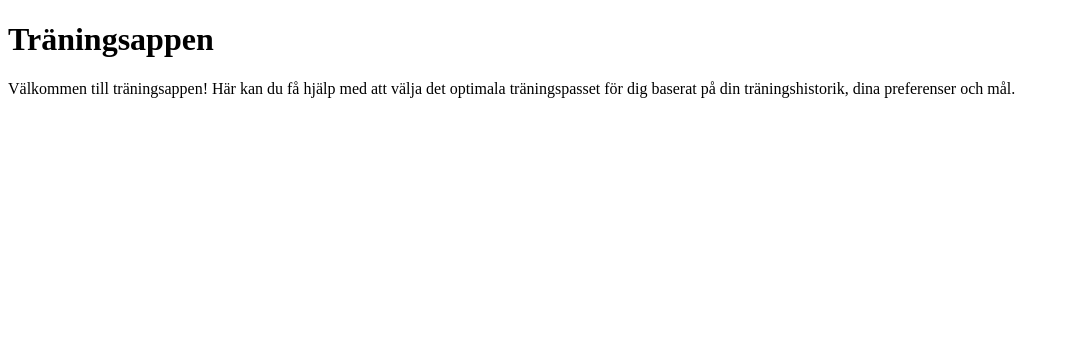
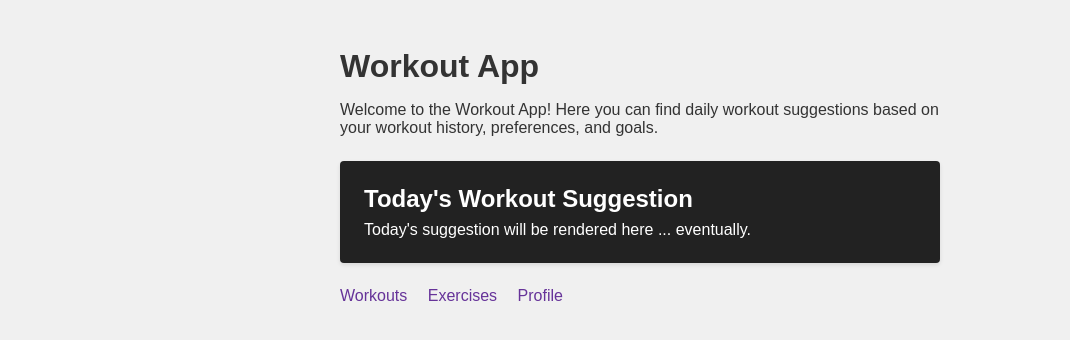
Before and after one commit to niloscar/FSU25D-devops-kunskapskontroll-2, a website built with Vite: page index.html in a window 1280 px wide. Shown: the whole page, without its empty margins (0-1070 px from the left). Built offline with nearby package versions, Linux system fonts and the light colour scheme.

Commit message:
Adjusted file structure and added some placeholders and primitive styling.

```diff
--- /dev/null
+++ b/css/style.css
@@ -0,0 +1,61 @@
+:root {
+    --page-max-width: 600px;
+
+    --page-background: #f0f0f0;
+    --primary-color: rebeccapurple;
+    --text-color: #333;
+
+    --spacing-small: 8px;
+    --spacing-medium: 16px;
+    --spacing-large: 24px;
+
+    --border-radius: 4px;
+}
+
+*, *::before, *::after {
+    box-sizing: border-box;
+}
+
+body {
+    min-height: 100vh;
+    display: flex;
+    flex-direction: column;
+    align-items: center;
+    margin: 0;
+    padding: var(--spacing-large);
+    padding-top: calc(var(--spacing-large) * 2);
+    font-family: Arial, sans-serif;
+    background-color: var(--page-background);
+    color: var(--text-color);
+}
+
+#app {
+    width: 100%;
+    max-width: var(--page-max-width);
+}
+
+#suggestion-container {
+    background-color: #222;
+    color: #fff;
+    padding: var(--spacing-large);
+    border-radius: var(--border-radius);
+    box-shadow: 0 2px 4px rgba(0, 0, 0, 0.1);
+    margin: var(--spacing-large) 0;
+}
+
+h1 {
+    color: var(--text-color);
+    margin: 0;
+    margin-bottom: var(--spacing-medium);
+}
+
+h2 {
+    margin-top: 0;
+    margin-bottom: var(--spacing-small);
+}
+
+a {
+    color: var(--primary-color);
+    text-decoration: none;
+    margin-right: var(--spacing-medium);
+}
--- a/index.html
+++ b/index.html
@@ -2,12 +2,15 @@
 <html lang="en">
 <head>
     <meta charset="UTF-8">
+    <meta name="author" content="FSU25D DevOps, grupp 4">
     <meta name="viewport" content="width=device-width, initial-scale=1.0">
-    <title>Träningsappen</title>
+    <title>Workout App</title>
+    <link rel="stylesheet" href="css/style.css">
 </head>
 <body>
-    <h1>Träningsappen</h1>
-    <p>Välkommen till träningsappen! Här kan du få hjälp med att välja det optimala träningspasset för dig baserat på din träningshistorik, dina preferenser och mål.</p>
+    <div id="app">
+        <!-- Innehållet i appen kommer att renderas här -->
+    </div>
     <script src="src/main.js" type="module"></script>
 </body>
 </html>
--- /dev/null
+++ b/src/frontpage/frontpage-controller.js
@@ -0,0 +1,8 @@
+import { renderFrontpage } from './frontpage-view.js';
+
+export function initFrontpage() {
+    // Ladda funktioner etc som vi vill ha på startsidan här.
+
+    renderFrontpage();
+    console.log('Frontpage initialized');
+}
--- a/src/frontpage/frontpage-view.js
+++ b/src/frontpage/frontpage-view.js
@@ -0,0 +1,15 @@
+export function renderFrontpage() {
+    document.querySelector('#app').innerHTML = `
+        <h1>Workout App</h1>
+        <p>Welcome to the Workout App! Here you can find daily workout suggestions based on your workout history, preferences, and goals.</p>
+        <div id="suggestion-container">
+            <h2>Today's Workout Suggestion</h2>
+            Today's suggestion will be rendered here ... eventually.
+        </div>
+        <nav>
+            <a href='#/workouts'>Workouts</a>
+            <a href='#/exercises'>Exercises</a>
+            <a href='#/profile'>Profile</a>
+        </nav>
+    `;
+}
--- a/src/main.js
+++ b/src/main.js
@@ -0,0 +1,7 @@
+import { initFrontpage } from './frontpage/frontpage-controller.js';
+// import { initSuggestionPage } from './suggestion/suggestion-controller.js';
+// import { initWorkoutPage } from './workout/workout-controller.js';
+// import { initExercisePage } from './exercise/exercise-controller.js';
+// import { initProfilePage } from './profile/profile-controller.js';
+
+initFrontpage();
```
Also changed, not shown: src/exercise/exercise-api.js (added), src/exercise/exercise-controller.js (added), src/frontpage/frontpage-model.js (deleted), src/profile/profile-api.js (added), src/profile/profile-controller.js (added), src/services/api-service.js (added), src/suggestion/suggestion-api.js (added), src/suggestion/suggestion-controller.js (added), src/workout/workout-api.js (added), src/workout/workout-controller.js (added).
